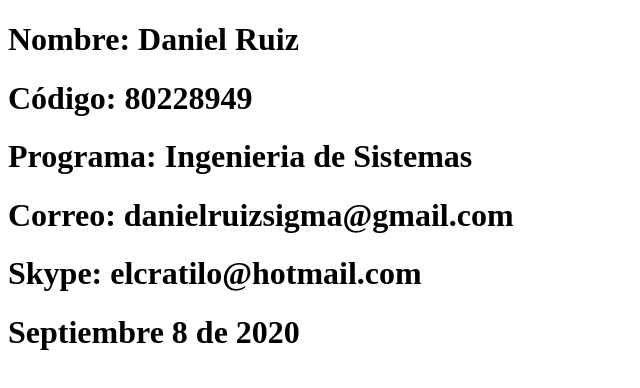
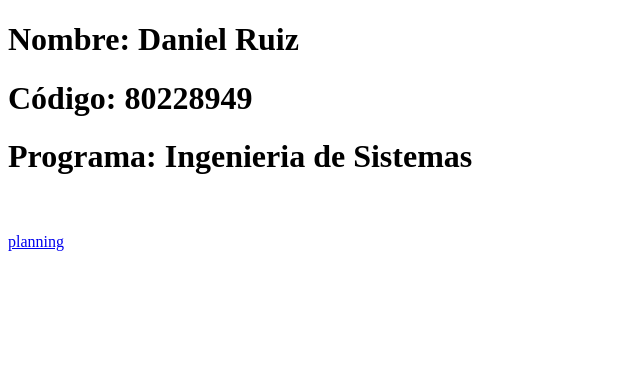
Before and after one commit to danielruiz1980/DSW_Daniel_Ruiz, a plain HTML site: page index.html in a window 1280 px wide. Shown: the whole page, without its empty margins (0-640 px from the left). Drawn offline with Linux system fonts and the light colour scheme.

Commit message:
img mockup

```diff
--- a/index.html
+++ b/index.html
@@ -9,9 +9,11 @@
     <h1>Nombre: Daniel Ruiz </h1>
     <h1>Código: 80228949</h1>
     <h1>Programa: Ingenieria de Sistemas</h1>
-    <h1>Correo: danielruizsigma@gmail.com </h1>
-    <h1>Skype: elcratilo@hotmail.com</h1>
-    <h1>Septiembre 8 de 2020</h1>
+    <br>
+    <br>
+    <nav>
+        <a href="planning.html">planning</a>
+    </nav>
 
 
 </body>
```
Also changed, not shown: planning.html (+6 -0 lines), imagenes/mockup.jpeg (renamed from img/mockup.jpeg).
